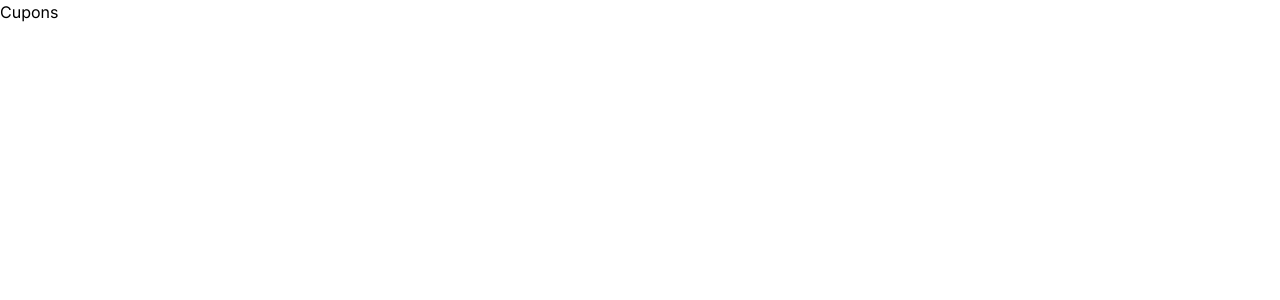
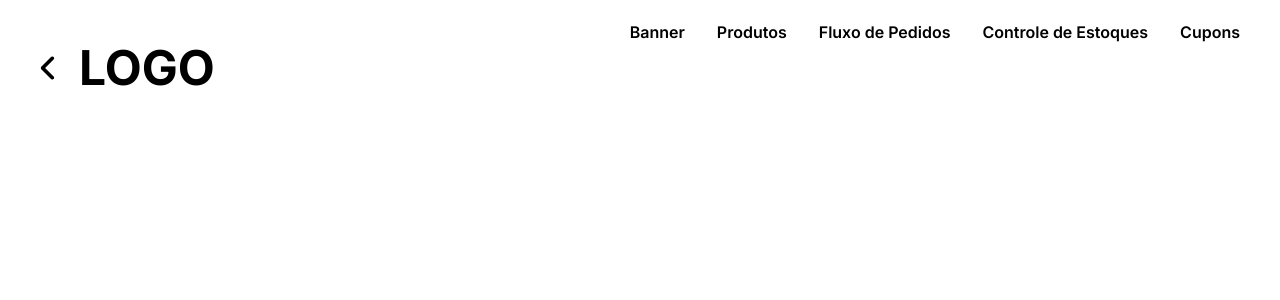
Before and after one commit to cce-fluxo/DDD-24.1-Perola-Negra, a Next.js app in the folder sw-gestao-ecommerce/: page /cupons in a window 1280 px wide. Shown: the top 300 px of the page. Built offline with nearby package versions, Linux system fonts and the light colour scheme.

Commit message:
Update page.tsx

```diff
--- a/sw-gestao-ecommerce/src/app/(pages)/cupons/page.tsx
+++ b/sw-gestao-ecommerce/src/app/(pages)/cupons/page.tsx
@@ -1,8 +1,11 @@
 import React from 'react'
+import Header from '@/app/components/Header';
 
 function Cupons() {
   return (
-    <div>Cupons</div>
+    <div>
+        <Header></Header>
+    </div>
   )
 }
 
```
